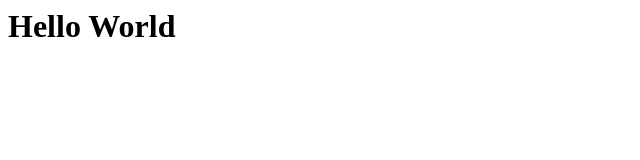
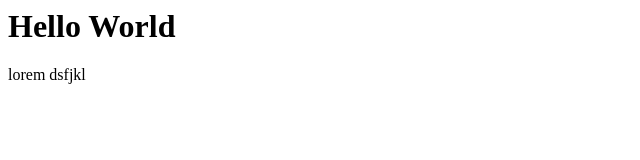
Before and after one commit to jrjp10/localrepo, a plain HTML site: page index.html in a window 1280 px wide. Shown: the full height of the page, 0-640 px from the left. Drawn offline with Linux system fonts and the light colour scheme.

Commit message:
commit feature1

```diff
--- a/index.html
+++ b/index.html
@@ -1 +1,2 @@
 <h1>Hello World</h1>
+<p>lorem dsfjkl</p>
```
